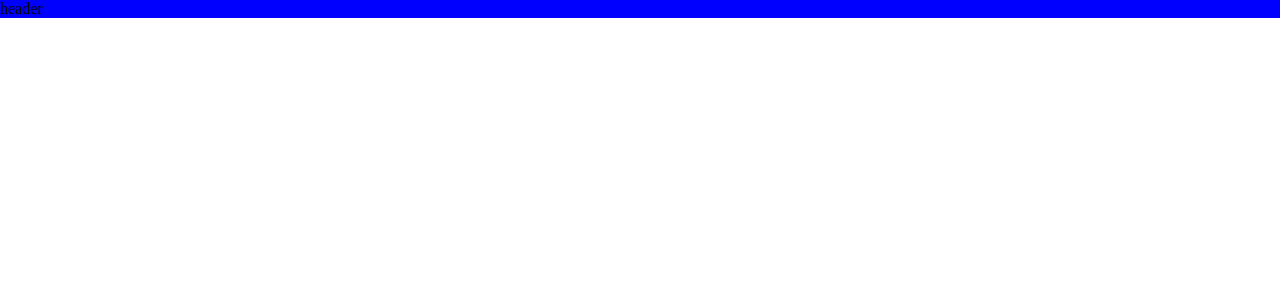
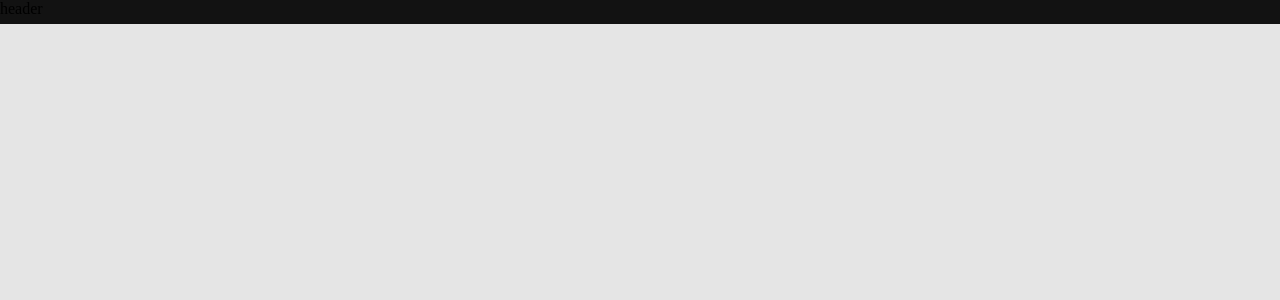
Before and after one commit to pswitalski/Store, a React (Create React App) app: page / in a window 1280 px wide. Shown: the top 300 px of the page. Built offline with nearby package versions, Linux system fonts and the light colour scheme.

Commit message:
add figma values to theme.js

```diff
--- a/src/assets/styles/GlobalStyle.js
+++ b/src/assets/styles/GlobalStyle.js
@@ -10,4 +10,8 @@ export const GlobalStyle = createGlobalStyle`
     *::after, *::before {
         box-sizing: inherit;
     }
+
+    body {
+        background-color: ${props => props.theme.colors.background};
+    }
 `;
--- a/src/assets/styles/theme.js
+++ b/src/assets/styles/theme.js
@@ -1,4 +1,61 @@
 export const theme = {
-    colors: {},
-    fontSize: {}
+    colors: {
+        dark: '#121212',
+        grey: '#E5E5E5',
+        grWhite: '#F8F8F8',
+        white: '#FFFFFF',
+        sale: '#E91E63',
+        yellow: '#F0CC84',
+        error: '#D61313',
+        ok: '#0BB17F',
+        background: '#E5E5E5'
+    },
+    fontSize: {
+        title36_42: '36px',
+        title26_36: '26px',
+        title22_30: '22px',
+        title16_24: '16px',
+        title14_22: '14px',
+        subTitle12_18: '12px',
+        body14_22: '14px',
+        bodyBold: '14px',
+        small11_18: '11px',
+        button: '13px'
+    },
+    letterSpacing: {
+        title36_42: '6%',
+        title26_36: '6%',
+        title22_30: '6%',
+        title16_24: '6%',
+        title14_22: '6%',
+        subTitle12_18: '6%',
+        body14_22: '0',
+        bodyBold: '0',
+        small11_18: '0',
+        button: '6%'
+    },
+    lineHeight: {
+        title36_42: '42px',
+        title26_36: '26px',
+        title22_30: '30px',
+        title16_24: '24px',
+        title14_22: '22px',
+        subTitle12_18: '18px',
+        body14_22: '22px',
+        bodyBold: '22px',
+        small11_18: '18px',
+        button: 'auto'
+    },
+    fontWeight: {
+        title36_42: '600',
+        title26_36: '600',
+        title22_30: '600',
+        title16_24: '600',
+        title14_22: '600',
+        subTitle12_18: '600',
+        body14_22: '400',
+        bodyBold: '700',
+        small11_18: '500',
+        button: '500'
+    }
 };
--- a/src/components/Header/Header.styles.js
+++ b/src/components/Header/Header.styles.js
@@ -1,5 +1,7 @@
 import styled from 'styled-components';
 
 export const StyledHeader = styled.header`
-    background-color: blue;
+    width: 100%;
+    height: 24px;
+    background-color: ${props => props.theme.colors.dark};
 `;
```
Also changed, not shown: 1 other file (tests, documents, lock files or other folders).
